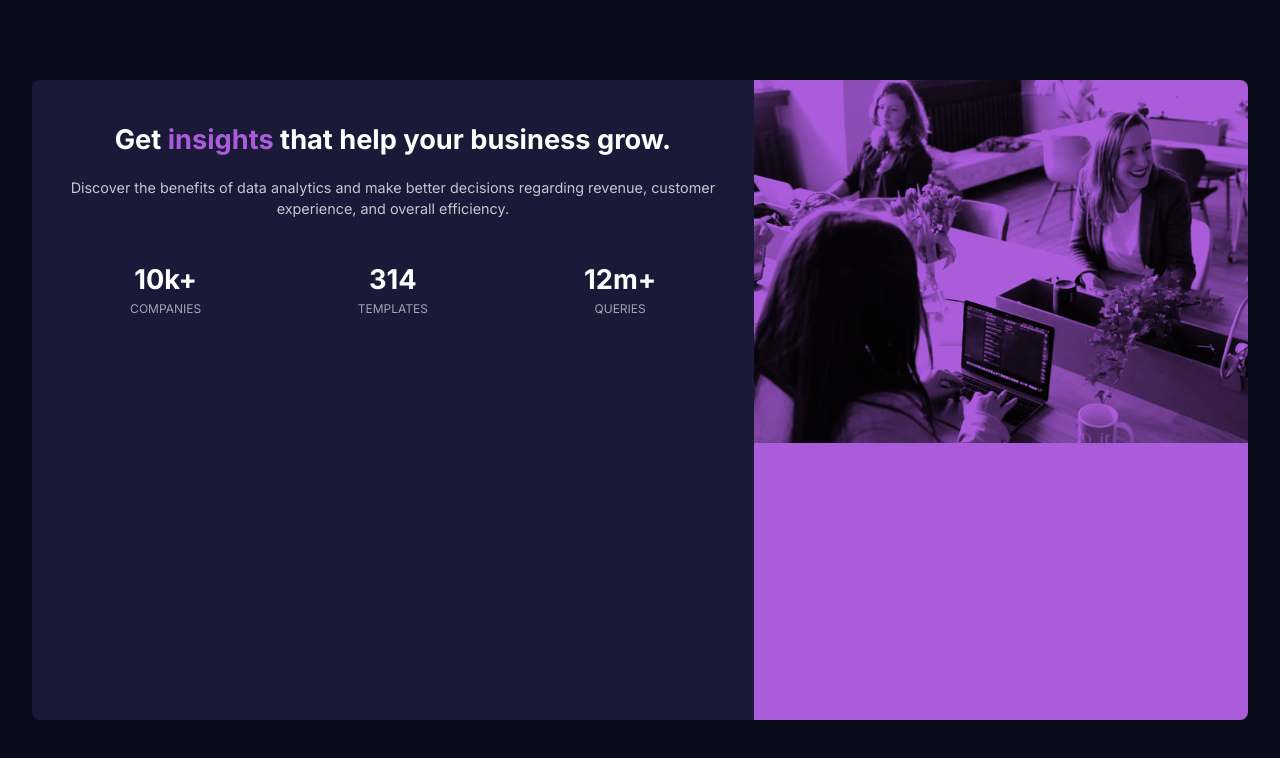
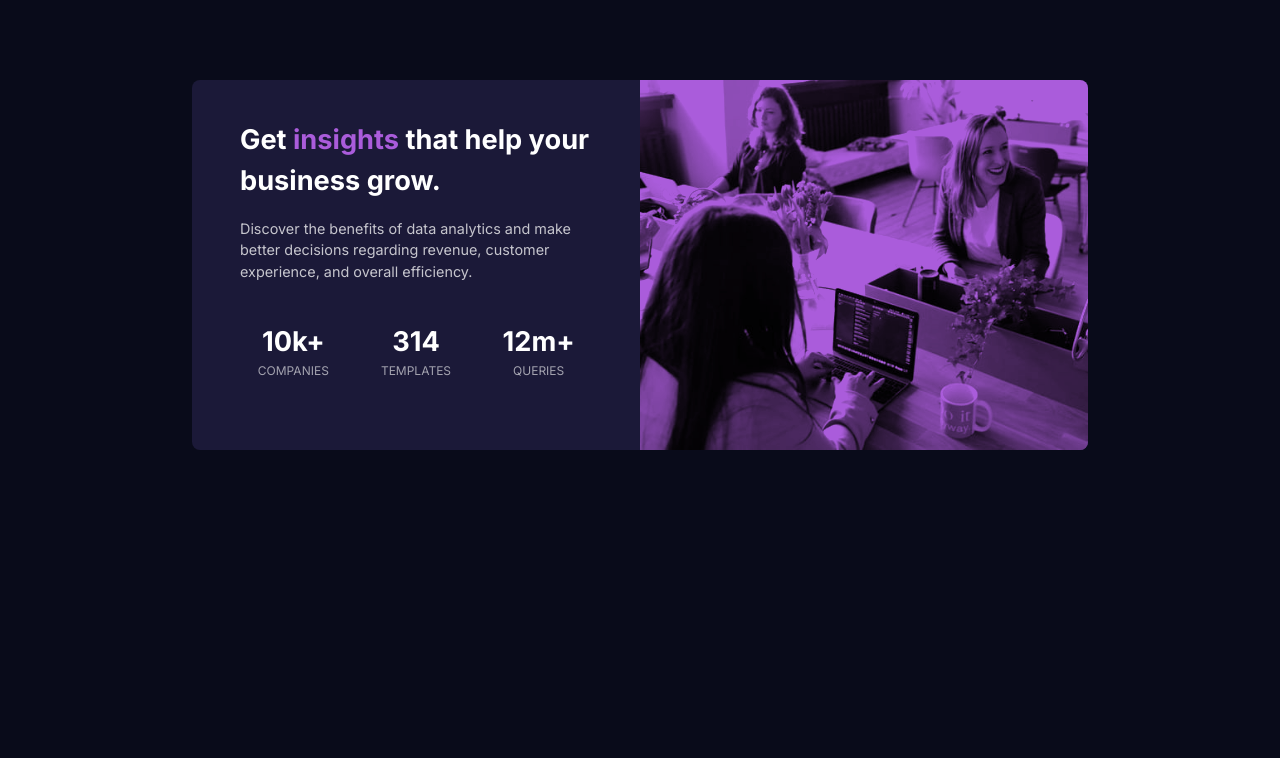
Before and after one commit to JustinByrne/FM-Stats-preview-card-component, a website: page index.html in a window 1280 px wide. Drawn offline with Linux system fonts and the light colour scheme.

Commit message:
Added mobile and desktop images

```diff
--- a/index.html
+++ b/index.html
@@ -11,17 +11,18 @@
   <link href="https://fonts.googleapis.com/css2?family=Inter:wght@400;700&family=Lexend+Deca&display=swap" rel="stylesheet">
 </head>
 <body class="bg-darkBlue">
-  <div class="relative px-8 py-20 flex justify-center content-center h-auto lg:h-screen">
-    <div class="bg-desaturatedBlue text-white rounded-lg overflow-hidden w-full h-auto flex flex-col lg:flex-row-reverse">
-      <div class="bg-accent">
-        <img class="brightness-130 mix-blend-multiply" src="./images/image-header-mobile.jpg">
+  <div class="relative px-8 py-20 flex justify-center h-auto w-full">
+    <div class="bg-desaturatedBlue text-white rounded-lg overflow-hidden lg:max-w-4xl h-auto grid grid-cols-1 lg:grid-cols-2">
+      <div class="bg-accent lg:order-last lg:max-h-96">
+        <img class="hidden lg:block brightness-130 mix-blend-multiply lg:h-full object-cover" src="./images/image-header-desktop.jpg">
+        <img class="lg:hidden brightness-130 mix-blend-multiply lg:h-full object-cover" src="./images/image-header-mobile.jpg">
       </div>
-      <div class="flex flex-col space-y-4 px-7 py-10">
-        <h1 class="text-2.5xl font-bold text-center font-inter">
+      <div class="flex flex-col space-y-4 px-7 lg:px-12 py-10">
+        <h1 class="text-2.5xl font-bold text-center lg:text-left font-inter">
           Get <span class="text-accent">insights</span> that help your business grow.
         </h1>
 
-        <div class="font-inter text-center text-white/75 text-smr">
+        <div class="font-inter text-center lg:text-left text-white/75 text-smr">
           Discover the benefits of data
           analytics and make better decisions
           regarding revenue, customer
```
Also changed, not shown: tailwind.css.
